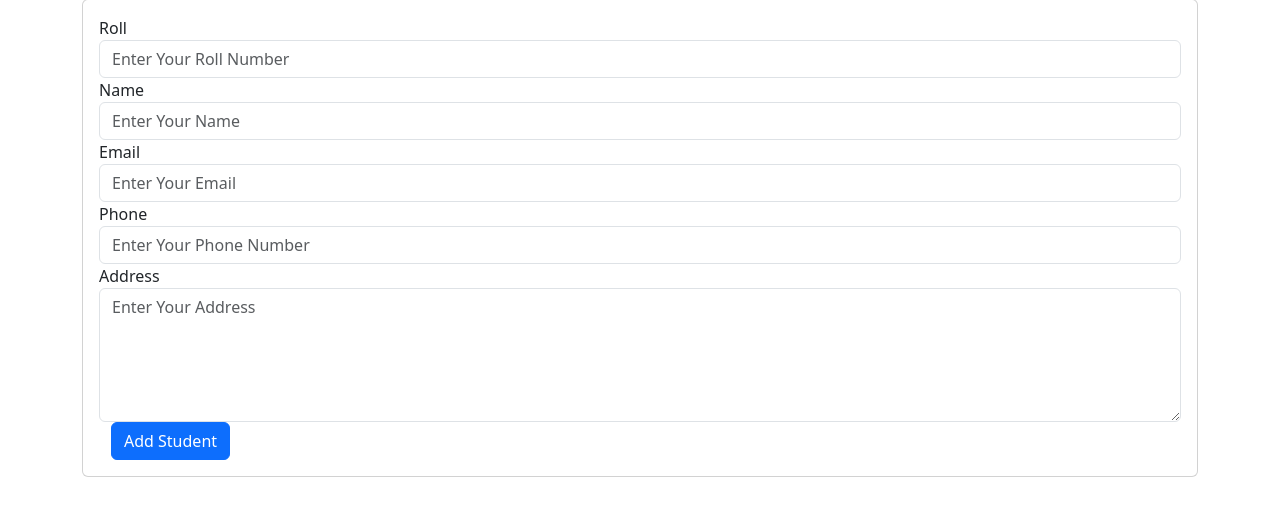
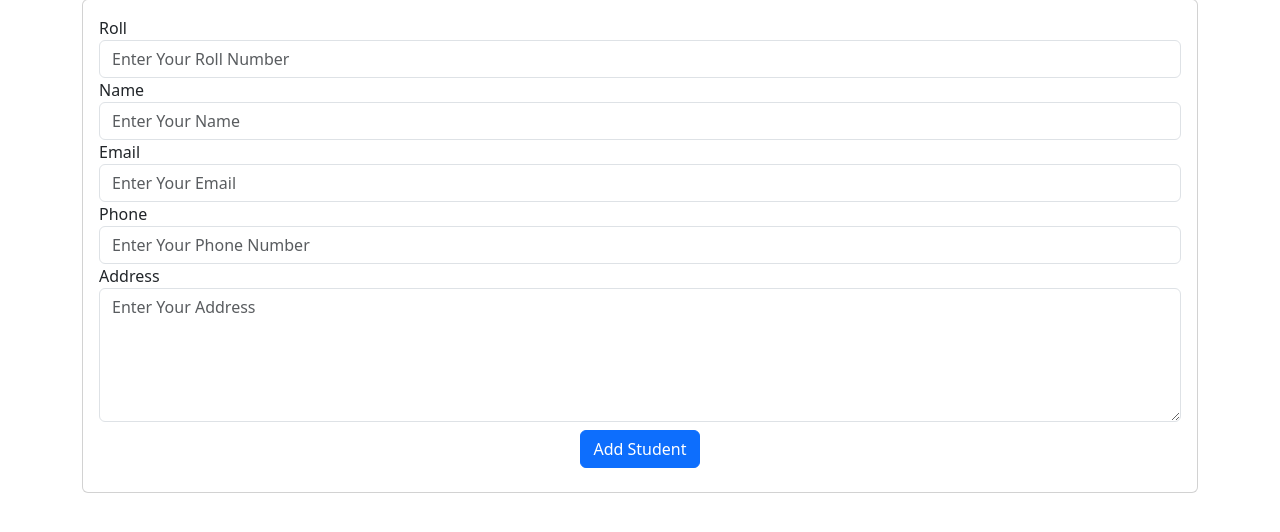
Before and after one commit to devsharifmahmud/std_manage, a Django app: page /std/add-std/ in a window 1280 px wide. Shown: the part 129-661 px from the top of the page. Run offline with Django 5.2, Linux system fonts and the light colour scheme.

Commit message:
Update code

```diff
--- a/templates/std/std_add.html
+++ b/templates/std/std_add.html
@@ -36,7 +36,7 @@
                             <label for="address">Address</label>
                             <textarea  id="address" name="address" rows ="5" class="form-control" placeholder="Enter Your Address" required></textarea>
                         </div>
-                        <div class="container">
+                        <div class="container text-center my-2">
                             <button class="btn btn-primary">Add Student</button>
                         </div>
                     </form>
```
